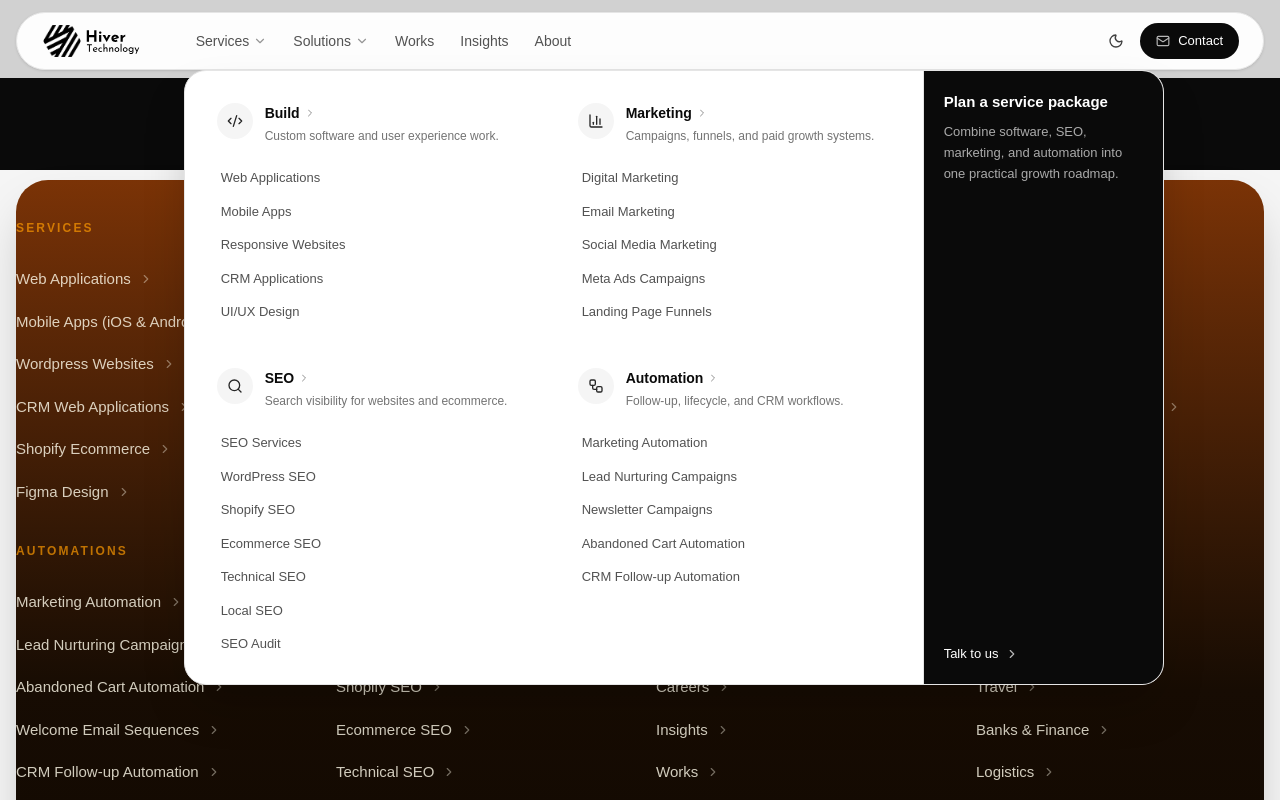
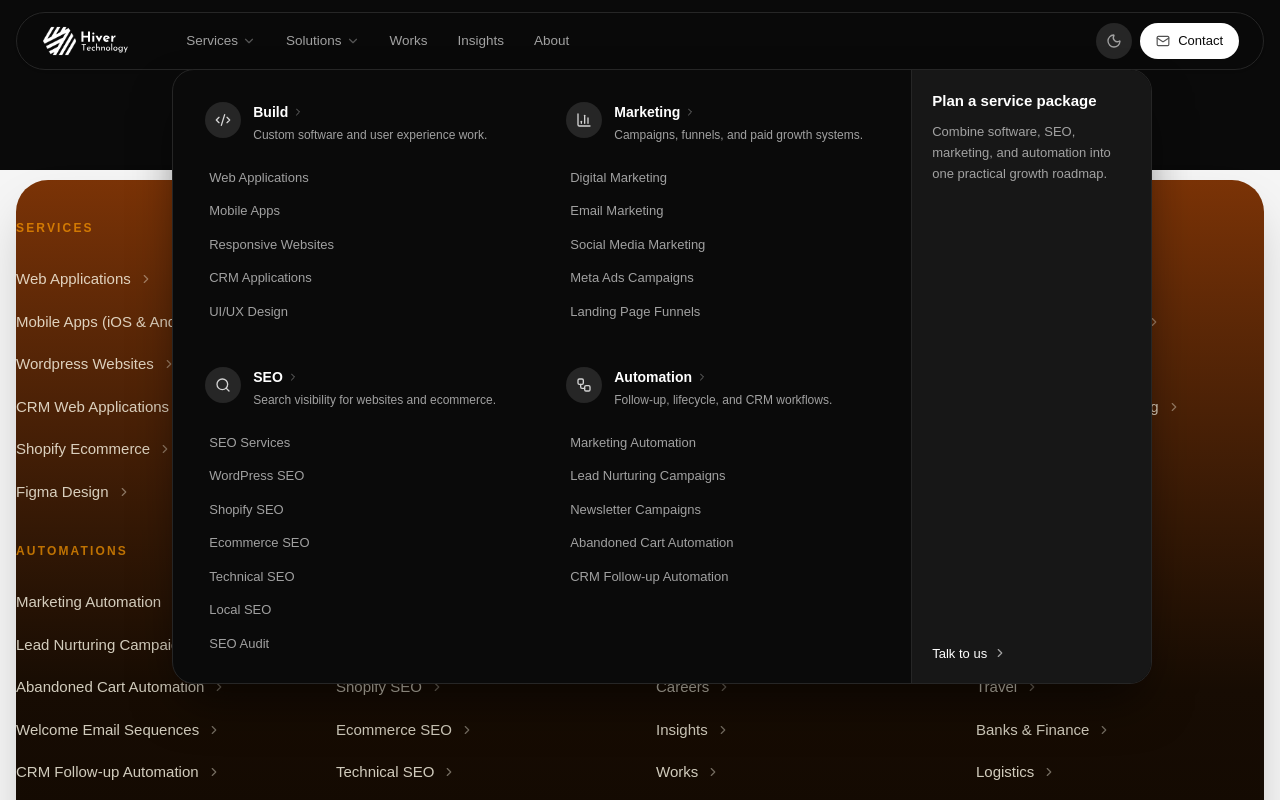
Before and after one commit to erlightdev/hiver-technology, a React (Vite) app in the folder apps/web/: page / in a window 1280 px wide. Both pictures are taken after a click on the button "Services". Shown: the top 800 px of the page. Built offline with nearby package versions, Linux system fonts and the light colour scheme.

Commit message:
refactor: simplify ModeToggle component and improve theme switching logic

```diff
--- a/apps/web/src/components/layout/Navbar.tsx
+++ b/apps/web/src/components/layout/Navbar.tsx
@@ -11,7 +11,6 @@
   Search,
   Workflow,
 } from "lucide-react";
-import { useEffect, useState } from "react";
 import logoUrl from "../../public/Hiver-logo-web-dark.svg";
 import { ModeToggle } from "../mode-toggle";
 
@@ -164,14 +163,14 @@
     <div className="group relative">
       <button
         type="button"
-				className="inline-flex items-center rounded-full px-3 py-1.5 font-medium text-[14px] text-neutral-600 transition-colors hover:bg-neutral-100 hover:text-neutral-950"
+        className="inline-flex items-center gap-1 rounded-full px-3.5 py-1.5 text-[13.5px] font-medium text-neutral-600 hover:bg-neutral-100 hover:text-neutral-950 dark:text-neutral-400 dark:hover:bg-neutral-800/60 dark:hover:text-white transition-colors"
       >
         {label}
-				<ChevronDown className="ml-1 size-3.5 opacity-60 transition-transform group-hover:rotate-180" />
+        <ChevronDown className="size-3.5 opacity-50 transition-transform duration-200 group-hover:rotate-180" />
       </button>
 
-			<div className="invisible absolute top-full left-0 z-30 w-[min(92vw,980px)] pt-3 opacity-0 transition-all duration-150 group-focus-within:visible group-focus-within:opacity-100 group-hover:visible group-hover:opacity-100">
-				<div className="overflow-hidden rounded-3xl border border-neutral-200 bg-white shadow-2xl">
+      <div className="invisible absolute top-full left-0 z-30 w-[min(92vw,980px)] pt-3 opacity-0 transition-all duration-200 group-focus-within:visible group-focus-within:opacity-100 group-hover:visible group-hover:opacity-100">
+        <div className="overflow-hidden rounded-3xl border border-neutral-200 bg-white shadow-2xl dark:border-neutral-800 dark:bg-neutral-950 dark:shadow-black/60">
           <div className="grid lg:grid-cols-[1fr_15rem]">
             <div className="grid gap-2 p-3 md:grid-cols-2">
               {groups.map((group) => {
@@ -181,17 +180,17 @@
                   <div key={group.title} className="rounded-2xl p-3">
                     <a
                       href={group.href}
-											className="group/title mb-2 flex items-start gap-3 rounded-xl p-2 transition-colors hover:bg-neutral-100"
+                      className="group/title mb-2 flex items-start gap-3 rounded-xl p-2 transition-colors hover:bg-neutral-100 dark:hover:bg-neutral-800/60"
                     >
-											<span className="flex size-9 shrink-0 items-center justify-center rounded-full bg-neutral-100 text-neutral-800">
+                      <span className="flex size-9 shrink-0 items-center justify-center rounded-full bg-neutral-100 text-neutral-700 dark:bg-neutral-800 dark:text-neutral-300">
                         <Icon className="size-4" />
                       </span>
                       <span>
-												<span className="flex items-center font-semibold text-neutral-950 text-sm">
+                        <span className="flex items-center text-sm font-semibold text-neutral-950 dark:text-white">
                           {group.title}
-													<ChevronRight className="ml-1 size-3 opacity-45 transition-transform group-hover/title:translate-x-0.5" />
+                          <ChevronRight className="ml-1 size-3 opacity-40 transition-transform group-hover/title:translate-x-0.5" />
                         </span>
-												<span className="mt-1 block text-[12px] text-neutral-500 leading-relaxed">
+                        <span className="mt-1 block text-[12px] leading-relaxed text-neutral-500 dark:text-neutral-400">
                           {group.description}
                         </span>
                       </span>
@@ -201,7 +200,7 @@
                         <a
                           key={item.label}
                           href={item.href}
-													className="rounded-lg px-3 py-1.5 text-[13px] text-neutral-600 transition-colors hover:bg-neutral-100 hover:text-neutral-950"
+                          className="rounded-lg px-3 py-1.5 text-[13px] text-neutral-600 hover:bg-neutral-100 hover:text-neutral-950 dark:text-neutral-400 dark:hover:bg-neutral-800/60 dark:hover:text-white transition-colors"
                         >
                           {item.label}
                         </a>
@@ -214,19 +213,19 @@
 
             <a
               href={feature.href}
-							className="flex flex-col justify-between border-neutral-200 border-t bg-neutral-950 p-5 text-white transition-colors hover:bg-neutral-900 lg:border-t-0 lg:border-l"
+              className="flex flex-col justify-between border-t border-neutral-200 bg-neutral-950 p-5 text-white transition-colors hover:bg-neutral-900 dark:border-neutral-800 dark:bg-neutral-900 dark:hover:bg-neutral-800 lg:border-t-0 lg:border-l"
             >
               <span>
-								<span className="block font-semibold text-[15px]">
+                <span className="block text-[15px] font-semibold">
                   {feature.title}
                 </span>
-								<span className="mt-2 block text-[13px] text-white/65 leading-relaxed">
+                <span className="mt-2 block text-[13px] leading-relaxed text-white/60">
                   {feature.description}
                 </span>
               </span>
-							<span className="mt-8 inline-flex items-center font-medium text-[13px]">
+              <span className="mt-8 inline-flex items-center text-[13px] font-medium">
                 {feature.action}
-								<ChevronRight className="ml-1.5 size-3.5 opacity-70" />
+                <ChevronRight className="ml-1.5 size-3.5 opacity-60" />
               </span>
             </a>
           </div>
@@ -245,16 +244,16 @@
 }) {
   return (
     <details className="group/mobile">
-			<summary className="flex cursor-pointer list-none items-center justify-between rounded-lg px-3 py-2 font-medium text-[14px] text-neutral-700 transition-colors hover:bg-neutral-100 hover:text-neutral-950 [&::-webkit-details-marker]:hidden">
+      <summary className="flex cursor-pointer list-none items-center justify-between rounded-lg px-3 py-2 text-[14px] font-medium text-neutral-700 hover:bg-neutral-100 hover:text-neutral-950 dark:text-neutral-300 dark:hover:bg-neutral-800/60 dark:hover:text-white transition-colors [&::-webkit-details-marker]:hidden">
         {title}
-				<ChevronDown className="size-3.5 opacity-60 transition-transform group-open/mobile:rotate-180" />
+        <ChevronDown className="size-3.5 opacity-50 transition-transform group-open/mobile:rotate-180" />
       </summary>
       <div className="grid gap-2 pb-2 pl-3">
         {groups.map((group) => (
           <div key={group.title}>
             <a
               href={group.href}
-							className="block rounded-lg px-3 py-1.5 font-semibold text-[13px] text-neutral-800 transition-colors hover:bg-neutral-100"
+              className="block rounded-lg px-3 py-1.5 text-[13px] font-semibold text-neutral-800 hover:bg-neutral-100 dark:text-neutral-200 dark:hover:bg-neutral-800/60 transition-colors"
             >
               {group.title}
             </a>
@@ -263,7 +262,7 @@
                 <a
                   key={item.label}
                   href={item.href}
-									className="rounded-lg px-3 py-1.5 text-[13px] text-neutral-500 transition-colors hover:bg-neutral-100 hover:text-neutral-950"
+                  className="rounded-lg px-3 py-1.5 text-[13px] text-neutral-500 hover:bg-neutral-100 hover:text-neutral-950 dark:text-neutral-400 dark:hover:bg-neutral-800/60 dark:hover:text-white transition-colors"
                 >
                   {item.label}
                 </a>
@@ -279,27 +278,27 @@
 function MobileMenu() {
   return (
     <details className="group/menu relative lg:hidden">
-			<summary className="flex size-9 cursor-pointer list-none items-center justify-center rounded-full bg-neutral-100 text-neutral-950 transition-colors hover:bg-neutral-200 [&::-webkit-details-marker]:hidden">
+      <summary className="flex size-9 cursor-pointer list-none items-center justify-center rounded-full bg-neutral-100 text-neutral-700 hover:bg-neutral-200 hover:text-neutral-950 dark:bg-neutral-800 dark:text-neutral-300 dark:hover:bg-neutral-700 dark:hover:text-white transition-colors [&::-webkit-details-marker]:hidden">
         <Menu className="size-4" />
       </summary>
-			<div className="absolute right-0 z-30 mt-3 max-h-[calc(100vh-6rem)] w-[min(86vw,24rem)] overflow-y-auto rounded-2xl border border-neutral-200 bg-white p-2 shadow-xl">
+      <div className="absolute right-0 z-30 mt-3 max-h-[calc(100vh-6rem)] w-[min(86vw,24rem)] overflow-y-auto rounded-2xl border border-neutral-200 bg-white p-2 shadow-xl dark:border-neutral-800 dark:bg-neutral-950 dark:shadow-black/50">
         <MobileSection title="Services" groups={serviceGroups} />
         <MobileSection title="Solutions" groups={solutionGroups} />
-				<div className="my-1 border-neutral-200 border-t" />
+        <div className="my-1 border-t border-neutral-200 dark:border-neutral-800" />
         {resourceLinks.map((item) => (
           <a
             key={item.label}
             href={item.href}
-						className="block rounded-lg px-3 py-2 font-medium text-[14px] text-neutral-700 transition-colors hover:bg-neutral-100 hover:text-neutral-950"
+            className="block rounded-lg px-3 py-2 text-[14px] font-medium text-neutral-700 hover:bg-neutral-100 hover:text-neutral-950 dark:text-neutral-300 dark:hover:bg-neutral-800/60 dark:hover:text-white transition-colors"
           >
             {item.label}
           </a>
         ))}
-				<div className="mt-2 flex items-center justify-between gap-3 border-neutral-200 border-t pt-3">
+        <div className="mt-2 flex items-center gap-3 border-t border-neutral-200 pt-3 dark:border-neutral-800">
           <ModeToggle />
           <a
             href="/contact"
-						className="flex flex-1 items-center justify-center rounded-full bg-neutral-950 px-4 py-2 font-medium text-[13px] text-white transition-colors duration-200 hover:bg-neutral-800"
+            className="flex flex-1 items-center justify-center rounded-full bg-neutral-950 px-4 py-2 text-[13px] font-medium text-white hover:bg-neutral-800 dark:bg-white dark:text-neutral-950 dark:hover:bg-neutral-100 transition-colors duration-200"
           >
             <Mail className="mr-2 size-3.5 opacity-70" />
             Contact
@@ -311,46 +310,15 @@
 }
 
 export default function Navbar() {
-	const [isScrolled, setIsScrolled] = useState(false);
-
-	useEffect(() => {
-		let frame = 0;
-
-		const handleScroll = () => {
-			cancelAnimationFrame(frame);
-			frame = requestAnimationFrame(() => {
-				setIsScrolled(window.scrollY > 24);
-			});
-		};
-
-		handleScroll();
-		window.addEventListener("scroll", handleScroll, { passive: true });
-
-		return () => {
-			cancelAnimationFrame(frame);
-			window.removeEventListener("scroll", handleScroll);
-		};
-	}, []);
-
   return (
-		<header className="sticky top-0 z-50 bg-neutral-100/85 px-4 pt-3 pb-2 backdrop-blur">
-			<nav
-				className={`relative mx-auto w-full max-w-7xl origin-top rounded-full border border-neutral-200 bg-white/95 text-neutral-700 shadow-sm transition-all duration-300 ease-out will-change-transform ${
-					isScrolled ? "scale-90 shadow-md" : "scale-100"
-				}`}
-			>
-				<div
-					className={`flex items-center justify-between gap-4 px-4 transition-all duration-300 ease-out sm:px-6 ${
-						isScrolled ? "py-1.5" : "py-2.5"
-					}`}
-				>
+    <header className="sticky top-0 z-50 px-4 pt-3 pb-2">
+      <nav className="relative mx-auto w-full max-w-7xl rounded-full border border-neutral-200 bg-white/85 shadow-sm backdrop-blur-xl dark:border-neutral-800 dark:bg-neutral-950/85">
+        <div className="flex items-center justify-between gap-4 px-4 py-2.5 sm:px-6">
           <a href="/" className="flex shrink-0 items-center">
             <img
               src={logoUrl}
               alt="Hiver Technology"
-							className={`w-auto object-contain transition-all duration-300 ease-out ${
-								isScrolled ? "h-8" : "h-9"
-							}`}
+              className="h-8 w-auto object-contain dark:invert"
             />
           </a>
 
@@ -381,7 +349,7 @@
               <a
                 key={item.label}
                 href={item.href}
-								className="rounded-full px-3 py-1.5 font-medium text-[14px] text-neutral-600 transition-colors hover:bg-neutral-100 hover:text-neutral-950"
+                className="rounded-full px-3.5 py-1.5 text-[13.5px] font-medium text-neutral-600 hover:bg-neutral-100 hover:text-neutral-950 dark:text-neutral-400 dark:hover:bg-neutral-800/60 dark:hover:text-white transition-colors"
               >
                 {item.label}
               </a>
@@ -392,7 +360,7 @@
             <ModeToggle />
             <a
               href="/contact"
-							className="inline-flex items-center rounded-full bg-neutral-950 px-4 py-2 font-medium text-[13px] text-white transition-colors duration-200 hover:bg-neutral-800"
+              className="inline-flex items-center rounded-full bg-neutral-950 px-4 py-2 text-[13px] font-medium text-white hover:bg-neutral-800 dark:bg-white dark:text-neutral-950 dark:hover:bg-neutral-100 transition-colors duration-200"
             >
               <Mail className="mr-2 size-3.5 opacity-70" />
               Contact
--- a/apps/web/src/components/mode-toggle.tsx
+++ b/apps/web/src/components/mode-toggle.tsx
@@ -1,35 +1,18 @@
-import { Button } from "@Hiver-Technology/ui/components/button";
-import {
-	DropdownMenu,
-	DropdownMenuContent,
-	DropdownMenuItem,
-	DropdownMenuTrigger,
-} from "@Hiver-Technology/ui/components/dropdown-menu";
 import { Moon, Sun } from "lucide-react";
-
 import { useTheme } from "@/components/theme-provider";
 
 export function ModeToggle() {
-	const { setTheme } = useTheme();
+  const { resolvedTheme, setTheme } = useTheme();
 
-	return (
-		<DropdownMenu>
-			<DropdownMenuTrigger render={<Button variant="outline" size="icon" />}>
-				<Sun className="h-[1.2rem] w-[1.2rem] rotate-0 scale-100 transition-all dark:-rotate-90 dark:scale-0" />
-				<Moon className="absolute h-[1.2rem] w-[1.2rem] rotate-90 scale-0 transition-all dark:rotate-0 dark:scale-100" />
-				<span className="sr-only">Toggle theme</span>
-			</DropdownMenuTrigger>
-			<DropdownMenuContent align="end">
-				<DropdownMenuItem onClick={() => setTheme("light")}>
-					Light
-				</DropdownMenuItem>
-				<DropdownMenuItem onClick={() => setTheme("dark")}>
-					Dark
-				</DropdownMenuItem>
-				<DropdownMenuItem onClick={() => setTheme("system")}>
-					System
-				</DropdownMenuItem>
-			</DropdownMenuContent>
-		</DropdownMenu>
-	);
+  return (
+    <button
+      type="button"
+      onClick={() => setTheme(resolvedTheme === "dark" ? "light" : "dark")}
+      aria-label="Toggle theme"
+      className="relative flex size-9 items-center justify-center rounded-full bg-neutral-100 hover:bg-neutral-200 dark:bg-neutral-800 dark:hover:bg-neutral-700 text-neutral-600 hover:text-neutral-950 dark:text-neutral-400 dark:hover:text-white transition-colors"
+    >
+      <Sun className="absolute size-4 rotate-0 scale-100 transition-all duration-300 dark:-rotate-90 dark:scale-0" />
+      <Moon className="absolute size-4 rotate-90 scale-0 transition-all duration-300 dark:rotate-0 dark:scale-100" />
+    </button>
+  );
 }
```
Lines whose indentation alone changed are shown as unchanged.
